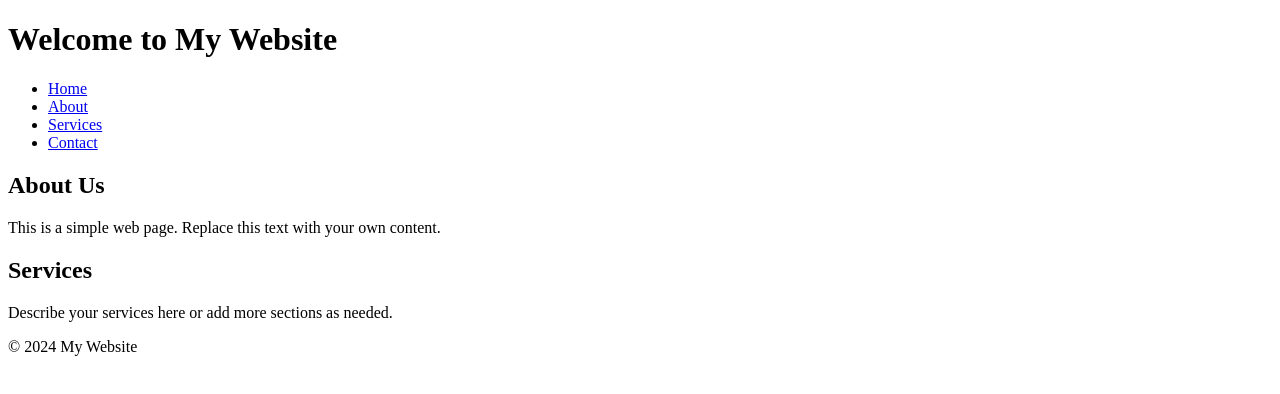
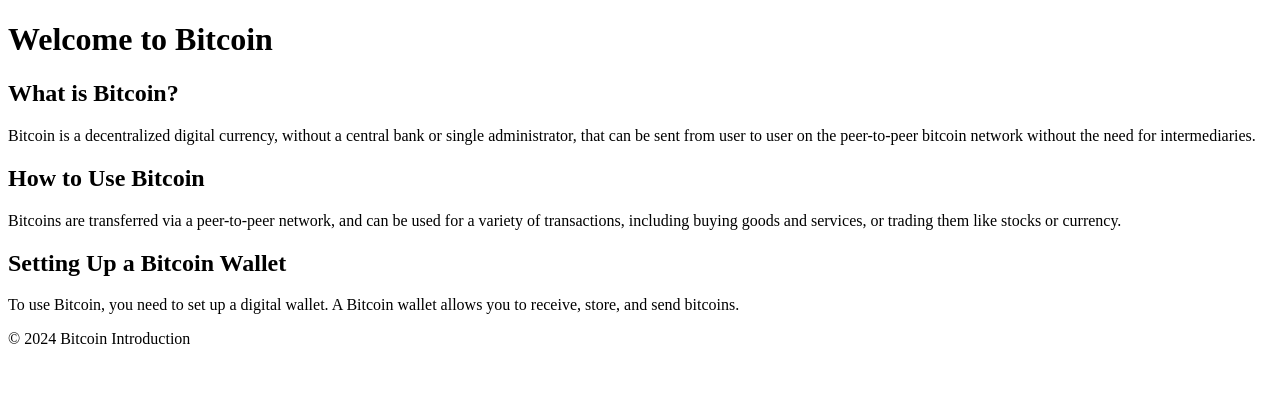
Before and after one commit to devdevinskidev/devdevinskidev.github.io, a plain HTML site: page index.html in a window 1280 px wide. Drawn offline with Linux system fonts and the light colour scheme.

Commit message:
Update index.html

```diff
--- a/index.html
+++ b/index.html
@@ -3,33 +3,28 @@
 <html lang="en">
 <head>
     <meta charset="UTF-8">
-    <meta name="viewport" content="width=device-width, initial-scale=1.0">
-    <title>My Simple Page</title>
+    <title>Welcome to Bitcoin</title>
 </head>
 <body>
     <header>
-        <h1>Welcome to My Website</h1>
+        <h1>Welcome to Bitcoin</h1>
     </header>
-    <nav>
-        <ul>
-            <li><a href="#">Home</a></li>
-            <li><a href="#">About</a></li>
-            <li><a href="#">Services</a></li>
-            <li><a href="#">Contact</a></li>
-        </ul>
-    </nav>
     <main>
         <section>
-            <h2>About Us</h2>
-            <p>This is a simple web page. Replace this text with your own content.</p>
+            <h2>What is Bitcoin?</h2>
+            <p>Bitcoin is a decentralized digital currency, without a central bank or single administrator, that can be sent from user to user on the peer-to-peer bitcoin network without the need for intermediaries.</p>
         </section>
         <section>
-            <h2>Services</h2>
-            <p>Describe your services here or add more sections as needed.</p>
+            <h2>How to Use Bitcoin</h2>
+            <p>Bitcoins are transferred via a peer-to-peer network, and can be used for a variety of transactions, including buying goods and services, or trading them like stocks or currency.</p>
+        </section>
+        <section>
+            <h2>Setting Up a Bitcoin Wallet</h2>
+            <p>To use Bitcoin, you need to set up a digital wallet. A Bitcoin wallet allows you to receive, store, and send bitcoins.</p>
         </section>
     </main>
     <footer>
-        <p>&copy; 2024 My Website</p>
+        <p>&copy; 2024 Bitcoin Introduction</p>
     </footer>
 </body>
 </html>
```
